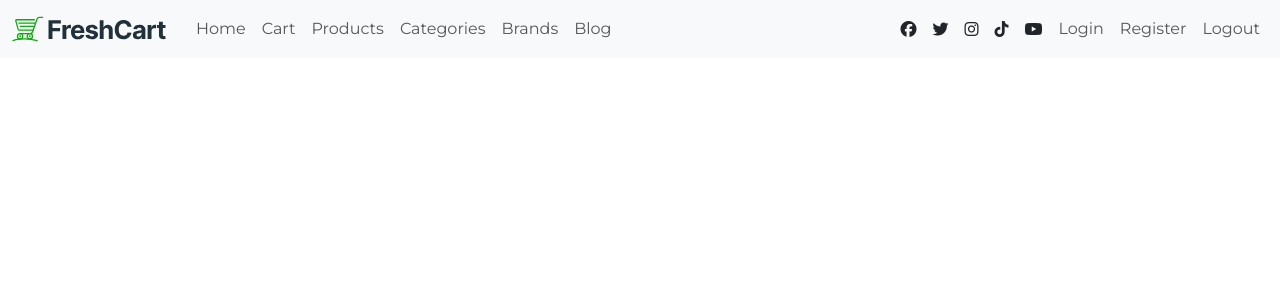
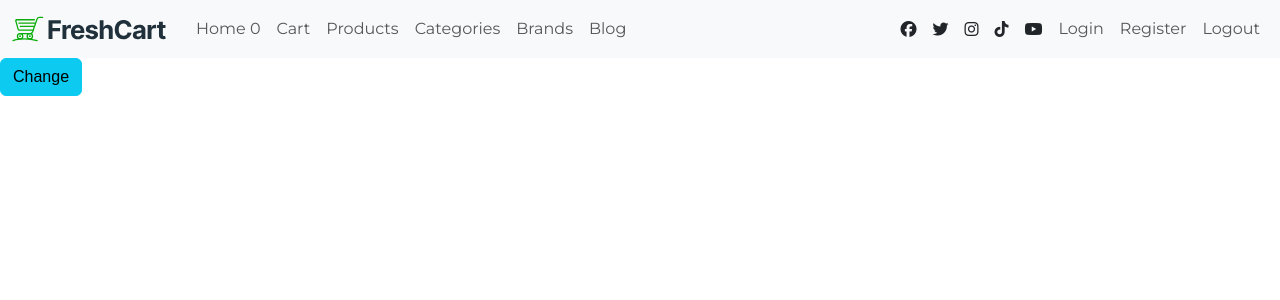
Before and after one commit to anouar4070/finalproject, a React (Create React App) app: page / in a window 1280 px wide. Shown: the top 300 px of the page. Built offline with nearby package versions, Linux system fonts and the light colour scheme; a web font is replaced by a local one.

Commit message:
adding CounterContext

```diff
--- a/package.json
+++ b/package.json
@@ -15,6 +15,7 @@
     "react-dom": "^18.3.1",
     "react-router-dom": "^6.23.1",
     "react-scripts": "5.0.1",
+    "sweetalert2": "^11.11.0",
     "web-vitals": "^2.1.4",
     "yup": "^1.4.0"
   },
--- a/server/db.json
+++ b/server/db.json
@@ -1,10 +1,5 @@
 {
   "articles": [
-    {
-      "id": "a730",
-      "title": "rest",
-      "description": "go to bed"
-    },
     {
       "id": "fd9c",
       "title": "php",
--- a/src/App.js
+++ b/src/App.js
@@ -10,6 +10,7 @@ import Categories from './Components/Categories/Categories';
 import Brands from './Components/Brands/Brands';
 import NotFound from "./Components/NotFound/NotFound";
 import Articles from "./Components/Articles/Articles";
+import CounterContextProvider from "./Context/CounterContext.js";
 
 let routers = createBrowserRouter([
   {path:'' , element: <Layout />, children: [
@@ -27,9 +28,11 @@ let routers = createBrowserRouter([
 
 const App = () => {
   return (
+    <CounterContextProvider>
    <RouterProvider router={routers}>
 
    </RouterProvider>
+   </CounterContextProvider>
   );
 };
 
--- a/src/Components/Articles/Articles.jsx
+++ b/src/Components/Articles/Articles.jsx
@@ -1,6 +1,7 @@
 import React, { useState, useEffect } from "react";
 
 import axios from "axios";
+import Swal from 'sweetalert2';
 
 const Articles = () => {
   const [articles, setArticles] = useState([]);
@@ -14,17 +15,50 @@ const Articles = () => {
   };
 
   const deleteArticles = async (id) => {
+  // if( !window.confirm("are you sure to delete")) {
+  //   return
+  // }
+
+  Swal.fire({
+    title: "Are you sure?",
+    text: "You won't be able to delete this!",
+    icon: "warning",
+    showCancelButton: true,
+    confirmButtonColor: "#3085d6",
+    cancelButtonColor: "#d33",
+    confirmButtonText: "Yes, delete it!"
+  }).then(async(result) => {
+
     try {
+
+         if(result.isConfirmed){
           const response = await axios.delete(
             `http://localhost:4000/articles/${id}`
           );
           if (response.status === 200) {
             setArticles(articles.filter((article) => article.id !== id));
+            if (result.isConfirmed) {
+              Swal.fire({
+                title: "Deleted!",
+                text: "Your product has been deleted.",
+                icon: "success"
+              });
+            }
+
+            }
+
           }
         } catch (error) {
           console.error(error);
         }
-  };
+
+
+
+  });}
+
+
+
+
 
   useEffect(() => {
     getAllArticles();
--- a/src/Components/Home/Home.jsx
+++ b/src/Components/Home/Home.jsx
@@ -1,8 +1,14 @@
-import React from 'react'
+import React, { useContext } from 'react'
+import { CounterContext } from '../../Context/CounterContext'
 
 const Home = () => {
+
+  let { changeCounter } = useContext(CounterContext)
   return (
-    <div></div>
+    <div>
+<button onClick={() => changeCounter()} className='btn btn-info'>Change</button>
+
+    </div>
   )
 }
 
--- a/src/Components/Navbar/Navbar.jsx
+++ b/src/Components/Navbar/Navbar.jsx
@@ -1,8 +1,15 @@
-import React from 'react'
+import React, { useContext } from 'react'
 import Style from './Navbar.module.css'
 import { Link } from 'react-router-dom'
 import logo from '../../Assets/images/freshcart-logo.svg'
+import CounterContextProvider, { CounterContext } from '../../Context/CounterContext'
+
+
+
 function Navbar() {
+
+  let {counter} = useContext(CounterContext)
+
   return (
     <>
       <nav className="navbar navbar-expand-lg bg-body-tertiary">
@@ -17,7 +24,7 @@ function Navbar() {
       <ul className="navbar-nav me-auto mb-2 mb-lg-0">
 
         <li className="nav-item">
-          <Link className="nav-link" to="/">Home</Link>
+          <Link className="nav-link" to="/">Home {counter}</Link>
         </li>
         <li className="nav-item">
           <Link className="nav-link" to="/cart">Cart</Link>
--- /dev/null
+++ b/src/Context/CounterContext.js
@@ -0,0 +1,20 @@
+import { createContext, useState } from "react";
+
+
+
+export let CounterContext = createContext();
+
+export default function CounterContextProvider(props) {
+
+const [counter, setCounter] = useState(0)
+const [userName, setUserName] = useState("")
+
+function changeCounter() {
+  setCounter(Math.random())
+}
+
+  return <CounterContext.Provider value={{counter, userName, changeCounter}}>
+
+    {props.children}
+  </CounterContext.Provider>
+}
```
Also changed, not shown: 1 other file (tests, documents, lock files or other folders). Lines whose indentation alone changed are shown as unchanged.
